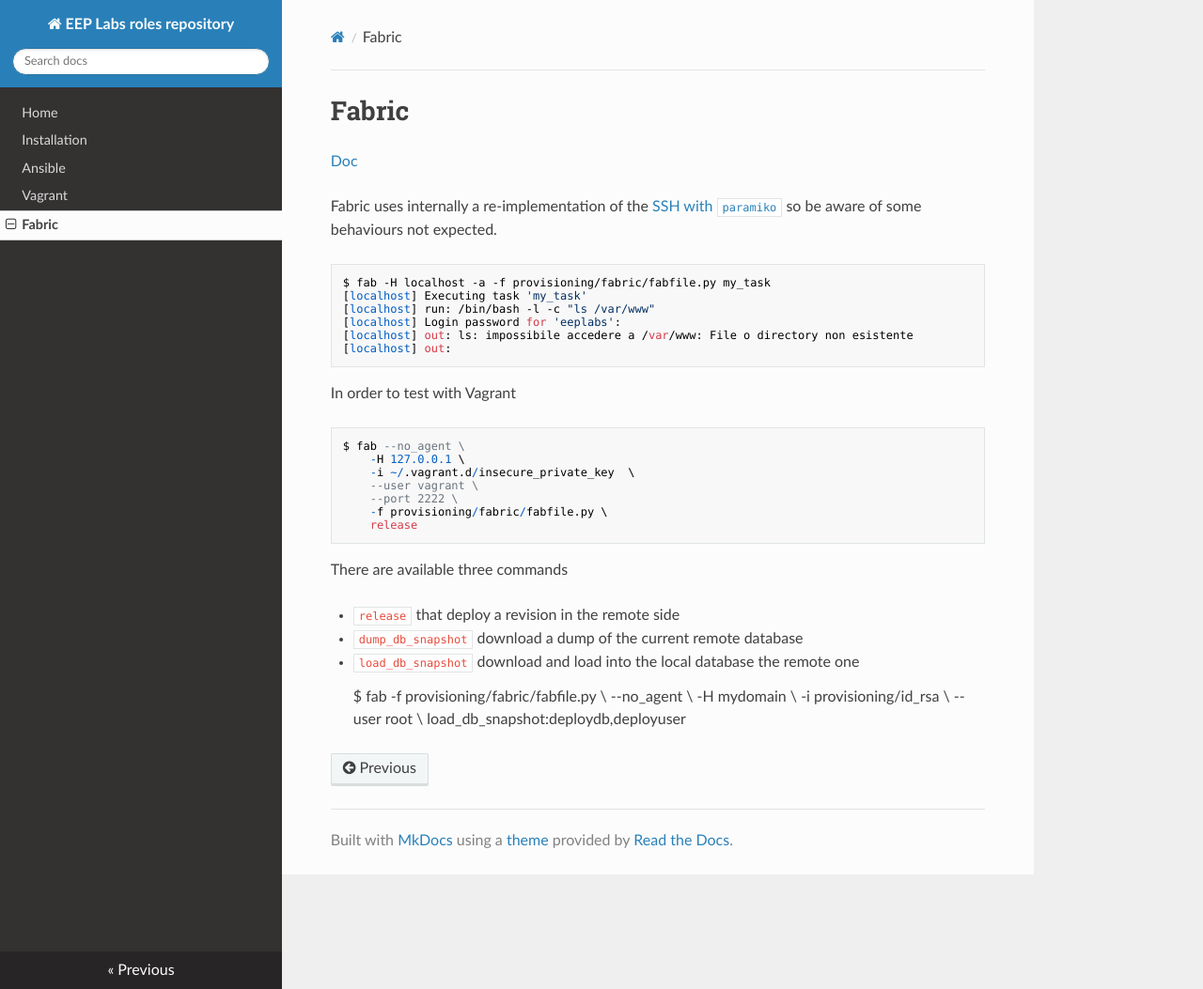
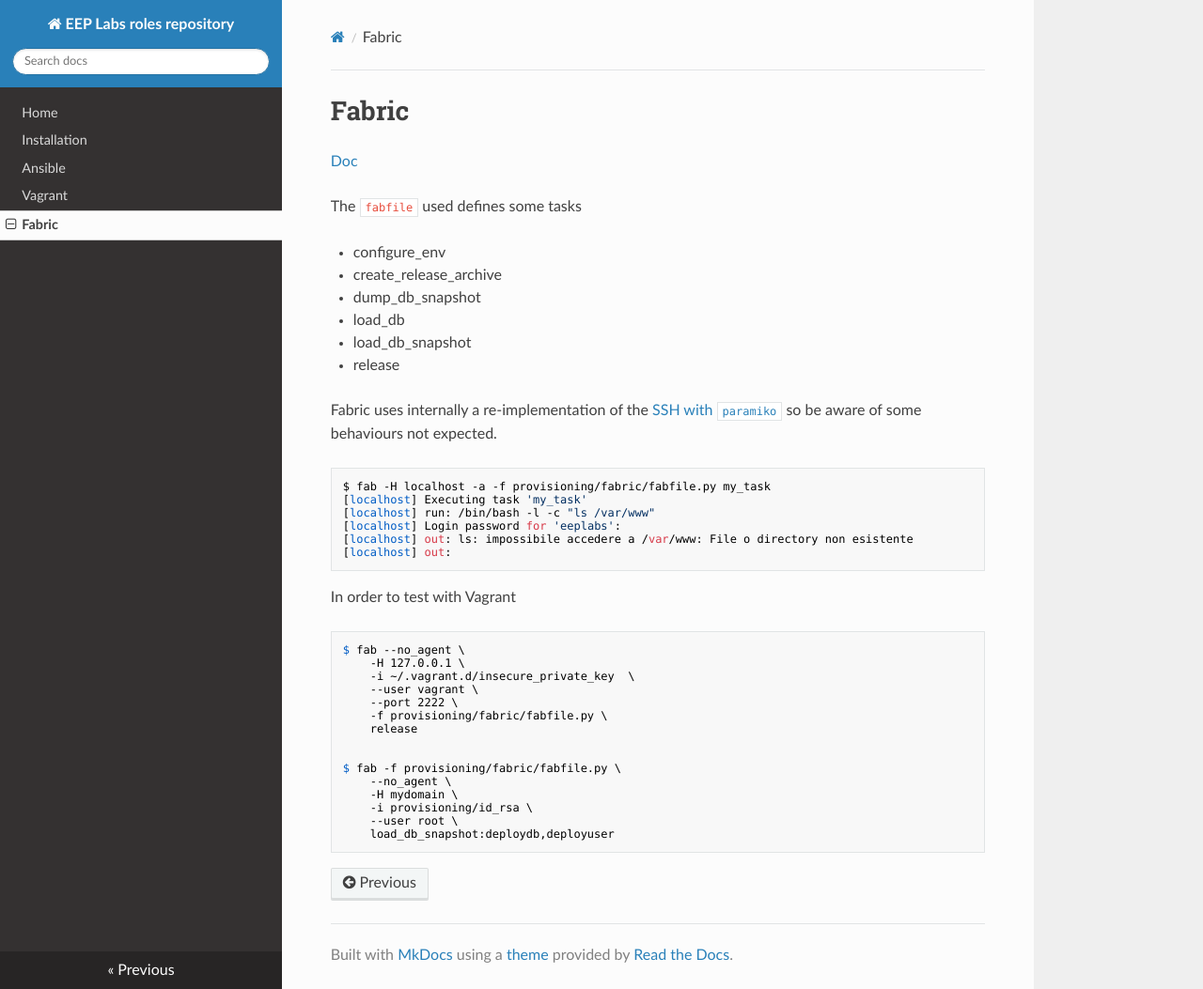
Before and after one commit to EEP-Labs/ansible-roles-repository, an MkDocs documentation site: the page built from docs/fabric.md, in a window 1280 px wide and 1053 px high. Shown: the whole window at 94% size. Built offline with MkDocs 1.6.1, drawn with Linux system fonts in a browser that asks for light colours; nearby versions of some CDN libraries; old or Windows-style settings are respelled for this version of MkDocs.

```diff
--- a/docs/fabric.md
+++ b/docs/fabric.md
@@ -2,6 +2,16 @@
 ======
 
 [Doc](http://docs.fabfile.org/)
+
+The ``fabfile`` used defines some tasks
+
+ - configure_env
+ - create_release_archive
+ - dump_db_snapshot
+ - load_db
+ - load_db_snapshot
+ - release
+
 
 Fabric uses internally a re-implementation of the [SSH with ``paramiko``](http://docs.fabfile.org/en/latest/usage/ssh.html)
 so be aware of some behaviours not expected.
@@ -23,11 +33,6 @@
         -f provisioning/fabric/fabfile.py \
         release
 
-There are available three commands
-
- - ``release`` that deploy a revision in the remote side
- - ``dump_db_snapshot`` download a dump of the current remote database
- - ``load_db_snapshot`` download and load into the local database the remote one
 
     $ fab -f provisioning/fabric/fabfile.py \
         --no_agent \
```
Also changed, not shown: 1 other file.
